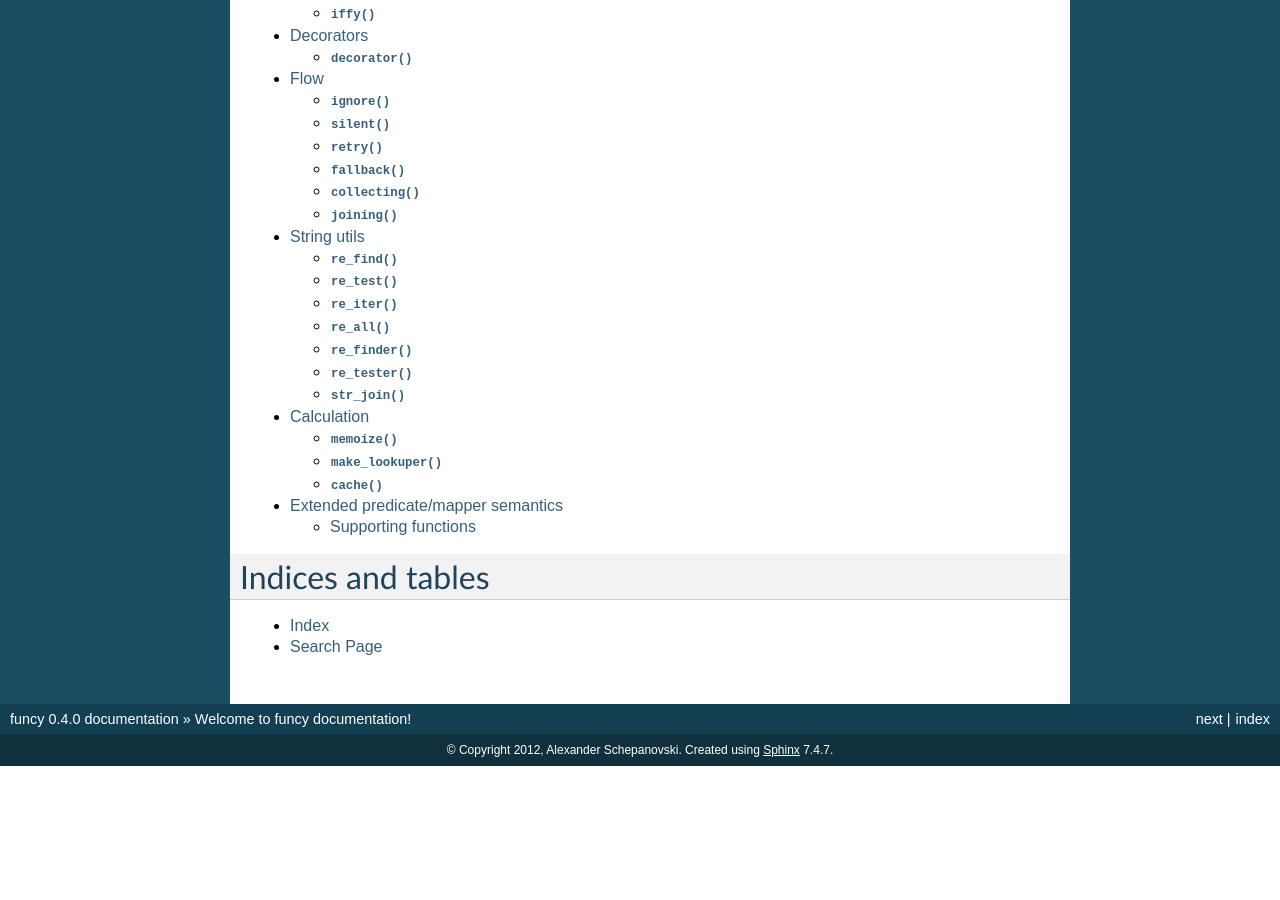
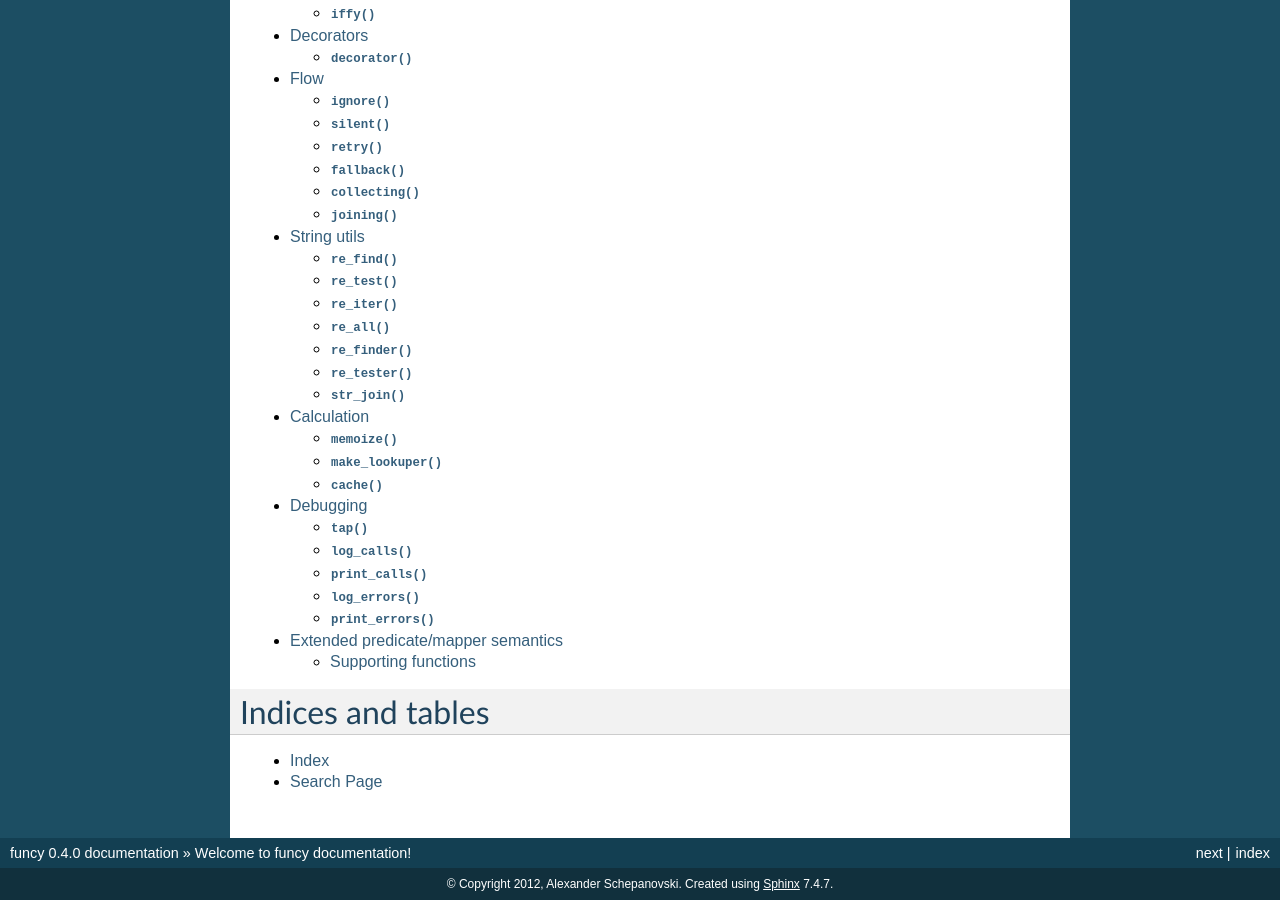
Before and after one commit to Jamaal224/funcy, a Sphinx documentation site: the page built from docs/index.rst, in a window 1280 px wide and 900 px high, scrolled down 643 px. Built offline with Sphinx 7.4.7, drawn with Linux system fonts in a browser that asks for light colours; pages that are not in the unit, such as notebooks, are missing from menus; before the commit the page ends 1409 px from its top, so only the background shows below that; part of the change alters nothing that is shown.

Commit message:
Docs for debugging utilities

```diff
--- /dev/null
+++ b/docs/debug.rst
@@ -0,0 +1,30 @@
+Debugging
+=========
+
+.. function:: tap(value)
+
+    Print value and then returns it. Useful to tap into some functional pipeline for debugging::
+
+        fields = (f for f in fields_for(category) if section in tap(tap(f).sections))
+        # ... do something with fields
+
+
+.. decorator:: log_calls(print_func=print)
+               print_calls
+
+   Will log or print all function calls, including argument and result values. Can be used as decorator or tapped into call expression::
+
+       sorted_fields = sorted(fields, key=print_calls(lambda f: f.order))
+
+
+.. decorator:: log_errors(print_func=print)
+               print_errors
+
+    Will log or print all function errors.
+
+    Can be combined with :func:`silent` or :func:`ignore` to trace occasionally misbehaving function::
+
+        @silent
+        @log_errors(logging.warning)
+        def guess_user_id(username):
+            # ...
--- a/docs/index.rst
+++ b/docs/index.rst
@@ -19,6 +19,7 @@ Contents:
    strings
    calc
    objects
+   debug
    other
    extended_fns
 
```
Also changed, not shown: 1 other file.
